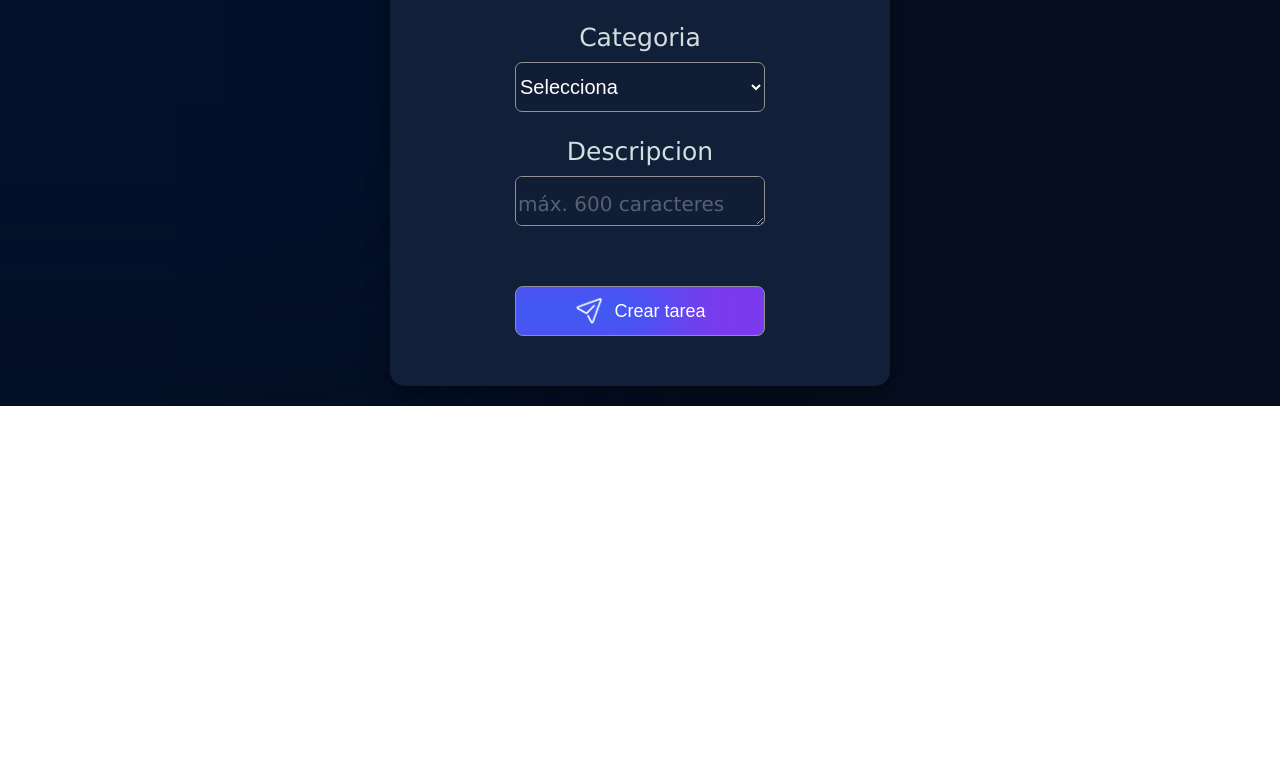
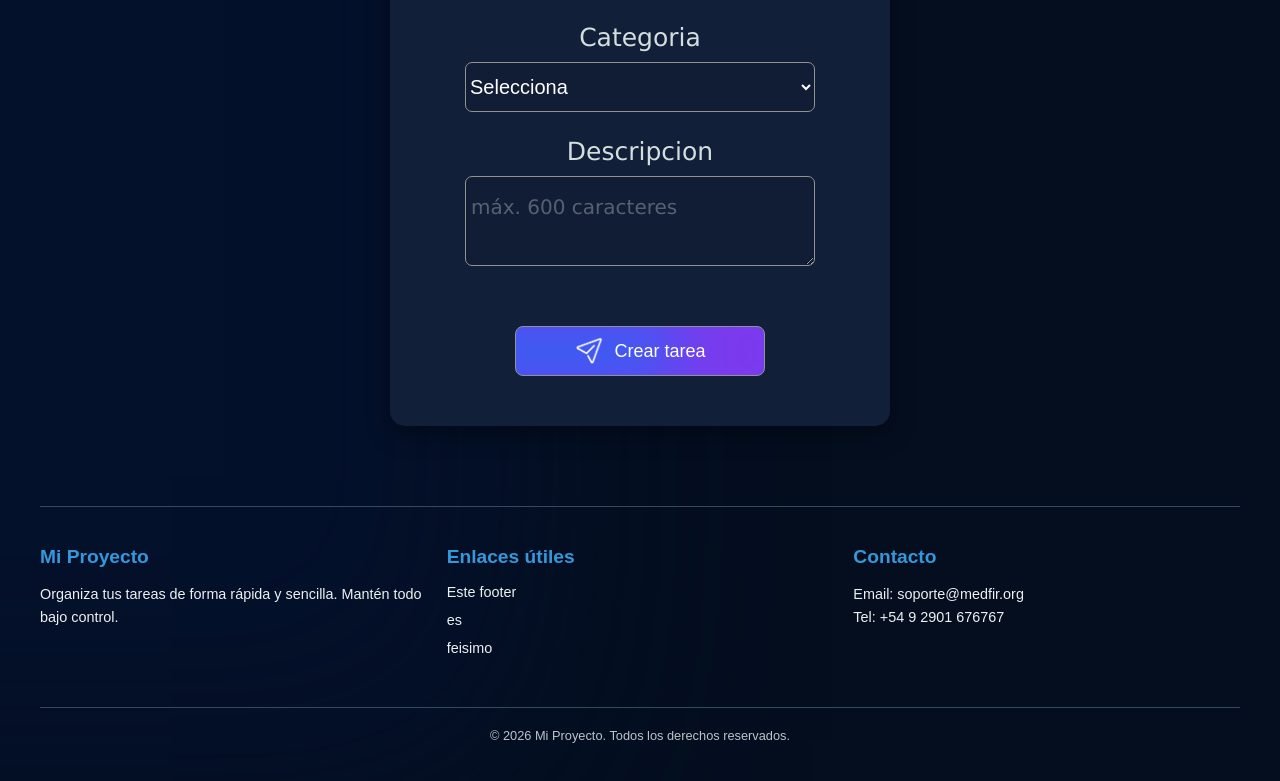
Before and after one commit to MedFir/gestorTareas, a React (Vite) app: page /crear in a window 1280 px wide. Shown: the part 555-1336 px from the top of the page. Before the commit the page ends 961 px from the top, so only its background shows below. Built offline with nearby package versions, Linux system fonts and the light colour scheme; no server answers.

Commit message:
ahora existen peticiones delete, put( para estado ), query params en el metodo GET para filtros y un modal de carga apra las solicitudes.

```diff
--- a/src/App.jsx
+++ b/src/App.jsx
@@ -2,77 +2,111 @@ import Listado from "./pages/listado/Listado.jsx";
 import CrearTarea from "./pages/crearTarea/CrearTarea.jsx";
 import Botonera from "./pages/botonera/Botonera.jsx";
 import Nav from "./components/nav/Nav.jsx";
+import Footer from "./components/footer/Footer.jsx";
+import Cargando from "./components/cargando/Cargando.jsx";
 import "./App.css";
 import { useState, useEffect } from "react";
 import axios from "axios";
 import { Router, Route, Switch } from "wouter";
 
 export default function App() {
-  useEffect(() => {
-    const url = "https://api-tareas.ctpoba.edu.ar/api/tareas";
+  const [tareas, setTareas] = useState([]);
+  const [cargando, setCargando] = useState(false);
+
+  //Estados para recordar qué filtros eligió el usuario
+  const [filtro, setFiltro] = useState("none");
+  const [orden, setOrden] = useState("none");
+
+  const ordenarTareas = (ordenSeleccionado) => {
+    actualizar(ordenSeleccionado);
+  };
+
+  //PUT
+  const cambiarEstado = (tarea_id, nuevoEstado) => {
+
+    const url = `https://api-tareas.ctpoba.edu.ar/api/tareas/estado/${tarea_id}`;
+
+    const body = {
+        estado: nuevoEstado
+    };
+
     const config = {
       headers: { Authorization: "48354503" },
     };
     axios
-      .get(url, config)
+      .put(url, body, config)
       .then((resp) => {
         console.log(resp);
-        setTareas(resp.data.tareas);
       })
       .catch((error) => {
         console.error(error);
+        alert("Tarea no actualzada")
+      })
+      .finally(() => {
+        actualizar();
       });
-  }, []);
-
-  const [tareas, setTareas] = useState([]);
-  const [filtro, setFiltro] = useState("none");
-
-  const tareasMostradas =
-    filtro === "none"
-      ? tareas
-      : tareas.filter((tarea) => tarea.categoria === filtro);
-
-  const ordenarTareas = (ordenSeleccionado) => {
-    let tareasOrdenadas = [...tareas];
-    if (ordenSeleccionado === "asc") {
-      //orden asc = NoUrg a MuyUrg
-      tareasOrdenadas.sort((a, b) => a.tipoUrgencia - b.tipoUrgencia); //ASSSSSSSSSSSSSSSSSSSSSSSSSSSSSSSSSSSSSSSSSSSSSSSSSSSSSS
-    } else if (ordenSeleccionado === "desc") {
-      //orden desc = MuyUrg a NoUrg
-      tareasOrdenadas.sort((a, b) => b.tipoUrgencia - a.tipoUrgencia); //ASSSSSSSSSSSSSSSSSSssssssssssssssssssssssssssssssss
-    } else {
-      //por fecha de creacion desc
-      const tareasOriginales =
-        JSON.parse(localStorage.getItem("tareasLocal")) || [];
-      tareasOrdenadas = tareasOriginales;
-    }
-    setTareas(tareasOrdenadas);
-    console.log(tareasOrdenadas);
   };
 
   const guardar = (tarea) => {
     let nuevasTareas = [...tareas];
     nuevasTareas.push(tarea);
     setTareas(nuevasTareas);
-    localStorage.setItem("tareasLocal", JSON.stringify(nuevasTareas));
   };
 
-  const eliminar = (tarea_id) => {
-    const nuevasTareas = tareas.filter((tareas) => tareas.id != tarea_id);
-    console.log(nuevasTareas);
-    setTareas(nuevasTareas);
-    localStorage.setItem("tareasLocal", JSON.stringify(nuevasTareas));
+  //GET
+  const actualizar = () => {
+    setCargando(true);
+    const url = "https://api-tareas.ctpoba.edu.ar/api/tareas";
+    const config = {
+      headers: { Authorization: "48354503" },
+      params: {}
+    };
+
+    if (orden === "ASC" || orden === "DESC") {
+      config.params.orden = orden;
+    }
+    if (filtro !== "none") {
+      config.params.categoria = filtro;
+    }
+
+    axios
+      .get(url, config)
+      .then((resp) => {
+        //console.log(resp);
+        setTareas(resp.data.tareas);
+      })
+      .catch((error) => {
+        console.error(error)
+      })
+      .finally(() => {
+        setCargando(false);
+      });
   };
 
-  const cambiarEstado = (tarea_id, nuevoEstado) => {
-    const tareasActualizadas = tareas.map((tarea) => {
-      if (tarea.id === tarea_id) {
-        return { ...tarea, estado: nuevoEstado }; // Modificamos solo el estado de esta tarea
-      }
-      return tarea;
-    });
-    setTareas(tareasActualizadas);
-    localStorage.setItem("tareasLocal", JSON.stringify(tareasActualizadas));
+  useEffect(() => {
+    actualizar();
+  }, [filtro, orden]);
+
+  //DELETE
+  const eliminar = (tarea_id) => {
+    setCargando(true);
+    const url = `https://api-tareas.ctpoba.edu.ar/api/tareas/${tarea_id}`;
+    const config = {
+      headers: { Authorization: "48354503" },
+    };
+    axios
+      .delete(url, config)
+      .then((resp) => {
+        //console.log(resp);
+      })
+      .catch((error) => {
+        console.error(error);
+        alert("No se elimino la tarea, error: "+error);
+      })
+      .finally(() => {
+        setCargando(false);
+        actualizar();
+      });
   };
 
   return (
@@ -87,6 +121,10 @@ export default function App() {
 
       <Nav />
 
+      {cargando && (
+        <Cargando />
+      )}
+
       <div className="App-paneles">
         <Router>
           <Switch>
@@ -95,18 +133,22 @@ export default function App() {
             </Route>
 
             <Route path="/crear">
-              <CrearTarea guardar={(tarea) => guardar(tarea)} />
+              <CrearTarea
+                guardar={(tarea) => guardar(tarea)}
+                actualizar={actualizar}
+                setCargando={setCargando}
+              />
             </Route>
 
             <Route path="/listado">
               <div className="App-panelesPares">
                 <Botonera
-                  onCambiarOrden={ordenarTareas}
+                  onCambiarOrden={setOrden}
                   onCambiarFiltro={setFiltro}
                 />
 
                 <Listado
-                  tareas={tareasMostradas}
+                  tareas={tareas}
                   eliminar={(tarea_id) => eliminar(tarea_id)}
                   cambiarEstado={cambiarEstado}
                 />
@@ -119,6 +161,7 @@ export default function App() {
           </Switch>
         </Router>
       </div>
+      <Footer/>
     </div>
   );
 }
--- /dev/null
+++ b/src/components/cargando/Cargando.css
@@ -0,0 +1,53 @@
+.modal-carga {
+  position: fixed;
+  top: 0;
+  left: 0;
+  width: 100vw;
+  height: 100vh;
+  background-color: rgba(0, 0, 0, 0.4);
+  backdrop-filter: blur(5px);
+  display: flex;
+  justify-content: center;
+  align-items: center;
+  z-index: 9999;
+}
+
+.modal-contenido {
+  background-color: #121f38;
+  padding: 20px 40px;
+  border-radius: 12px;
+  box-shadow: 0 8px 32px #00000033;
+  font-size: 1.2rem;
+  font-weight: 600;
+  color: white;
+  display: flex;
+  align-items: center;
+  gap: 15px;
+  animation: aparecer 0.2s ease-out;
+}
+
+.spinner {
+  width: 24px;
+  height: 24px;
+  border: 4px solid #5c5c5c98;
+  border-top-color: white;
+  border-radius: 50%;
+  animation: girar 0.8s linear infinite;
+}
+
+@keyframes girar {
+  to {
+    transform: rotate(360deg);
+  }
+}
+
+@keyframes aparecer {
+  from {
+    transform: scale(0.9);
+    opacity: 0;
+  }
+  to {
+    transform: scale(1);
+    opacity: 1;
+  }
+}
--- /dev/null
+++ b/src/components/cargando/Cargando.jsx
@@ -0,0 +1,11 @@
+import "./Cargando.css"
+export default function Cargando (cargando){
+    return(
+        <div className="modal-carga">
+            <div className="modal-contenido">
+                <div className="spinner"></div>
+                Cargando tareas...
+            </div>
+        </div>
+    )
+}
--- /dev/null
+++ b/src/components/footer/Footer.css
@@ -0,0 +1,67 @@
+/* Contenedor principal del footer */
+.footer-contenedor {
+  margin-top: 150px;
+  color: #ecf0f1;
+  padding: 40px 20px 20px 20px;
+  font-family: Arial, sans-serif;
+  margin-top: auto; /* Útil si tienes la página configurada con flexbox para que el footer baje */
+}
+
+/* Flexbox para alinear las columnas */
+.footer-contenido {
+  display: flex;
+  flex-wrap: wrap;
+  justify-content: space-between;
+  max-width: 1200px;
+  margin: 0 auto;
+  gap: 20px;
+}
+
+/* Cada una de las 3 columnas */
+.footer-seccion {
+  flex: 1;
+  min-width: 250px; /* Para que en celulares bajen a la siguiente línea */
+}
+
+.footer-seccion h3 {
+  font-size: 1.2rem;
+  margin-bottom: 15px;
+  color: #3498db;
+}
+
+.footer-seccion p {
+  line-height: 1.6;
+  font-size: 0.9rem;
+}
+
+/* Estilos de la lista de enlaces */
+.footer-links {
+  list-style: none;
+  padding: 0;
+  margin: 0;
+}
+
+.footer-links li {
+  margin-bottom: 10px;
+}
+
+.footer-links a {
+  color: #ecf0f1;
+  text-decoration: none;
+  transition: color 0.3s ease;
+  font-size: 0.9rem;
+}
+
+.footer-links a:hover {
+  color: #3498db;
+}
+
+/* Barra inferior del copyright */
+.footer-inferior {
+  text-align: center;
+  margin-top: 40px;
+  padding-top: 20px;
+  border-top: 1px solid #34495e;
+  font-size: 0.8rem;
+  color: #bdc3c7;
+}
--- /dev/null
+++ b/src/components/footer/Footer.jsx
@@ -0,0 +1,36 @@
+import "./Footer.css";
+export default function Footer () {
+    return(
+        <footer className="footer-contenedor">
+            <div className="footer-inferior"></div>
+            <div className="footer-contenido">
+                <div className="footer-seccion">
+                    <h3>Mi Proyecto</h3>
+                    <p>Organiza tus tareas de forma rápida y sencilla. Mantén todo bajo control.</p>
+                </div>
+
+                <div className="footer-seccion">
+                    <h3>Enlaces útiles</h3>
+                    <ul className="footer-links">
+                        <li><a href="#inicio">Este footer</a></li>
+                        <li><a href="#tareas">es</a></li>
+                        <li><a href="#perfil">feisimo</a></li>
+                    </ul>
+                </div>
+
+                <div className="footer-seccion">
+                    <h3>Contacto</h3>
+                    <p>Email: soporte@medfir.org</p>
+                    <p>Tel: +54 9 2901 676767</p>
+                </div>
+
+            </div>
+
+
+            <div className="footer-inferior">
+                <p>&copy; 2026 Mi Proyecto. Todos los derechos reservados.</p>
+            </div>
+
+        </footer>
+    )
+}
--- a/src/components/ordenUrgencia/OrdenUrgencia.jsx
+++ b/src/components/ordenUrgencia/OrdenUrgencia.jsx
@@ -2,8 +2,8 @@ export default function OrdenUrgencia({ onCambiarOrden }) {
   return (
     <select onChange={(e) => onCambiarOrden(e.target.value)}>
       <option value="none">Orden de creacion</option>
-      <option value="asc">Por urgencia (Asc.)</option>
-      <option value="desc">Por urgencia (Desc.)</option>
+      <option value="ASC">Por urgencia (Asc.)</option>
+      <option value="DESC">Por urgencia (Desc.)</option>
     </select>
   );
 }
--- a/src/components/tarjeta/Tarjeta.jsx
+++ b/src/components/tarjeta/Tarjeta.jsx
@@ -84,7 +84,7 @@ export default function Tarjeta({
         style={{ display: estadoModal ? "block" : "none" }}
       >
         <div className="navDetalles">
-          <p>{titulo}</p>
+          <p>{nombre}</p>
           <button onClick={mostrarModal} className="cerrarDetalles">
             x
           </button>
@@ -97,6 +97,7 @@ export default function Tarjeta({
             <div className="contenedor-cambio-estado">
               <label htmlFor={`cambiar-estado-${id}`}>Estado: </label>
               <select
+                className="inputEstado"
                 id={`cambiar-estado-${id}`}
                 value={valorEstadoOriginal}
                 onChange={(e) => cambiarEstado(e.target.value)}
--- a/src/pages/crearTarea/crearTarea.css
+++ b/src/pages/crearTarea/crearTarea.css
@@ -44,14 +44,17 @@ textarea {
     color: white;
     font-size: 20px;
     border-radius: 7px;
-    width: 250px;
+    width: 350px;
     height: 50px;
     border: 1px solid #929292;
     transition: 200ms;
 }
 textarea {
     resize: vertical;
+    height: 90px;
+    transition: 0ms;
     font-size: 20px;
+    padding: 5px;
     font-family: Verdana, Geneva, Tahoma, sans-serif;
 }
 input::placeholder,
@@ -85,8 +88,7 @@ textarea::placeholder {
 }
 
 .formulario input:hover,
-.formulario select:hover,
-.formulario textarea:hover {
+.formulario select:hover {
     scale: 1.1;
 }
 .submitButton:hover {
--- a/src/pages/listado/listado.css
+++ b/src/pages/listado/listado.css
@@ -8,7 +8,7 @@
     display: grid;
     grid-template-columns: repeat(3, 1fr);
     justify-items: center;
-    align-items: start;
+    align-items: center;
     gap: 15px;
 }
 .subtitulo {
```
Also changed, not shown: src/components/tarjeta/tarjeta.css (+8 -2 lines), src/pages/crearTarea/CrearTarea.jsx (+11 -4 lines).
